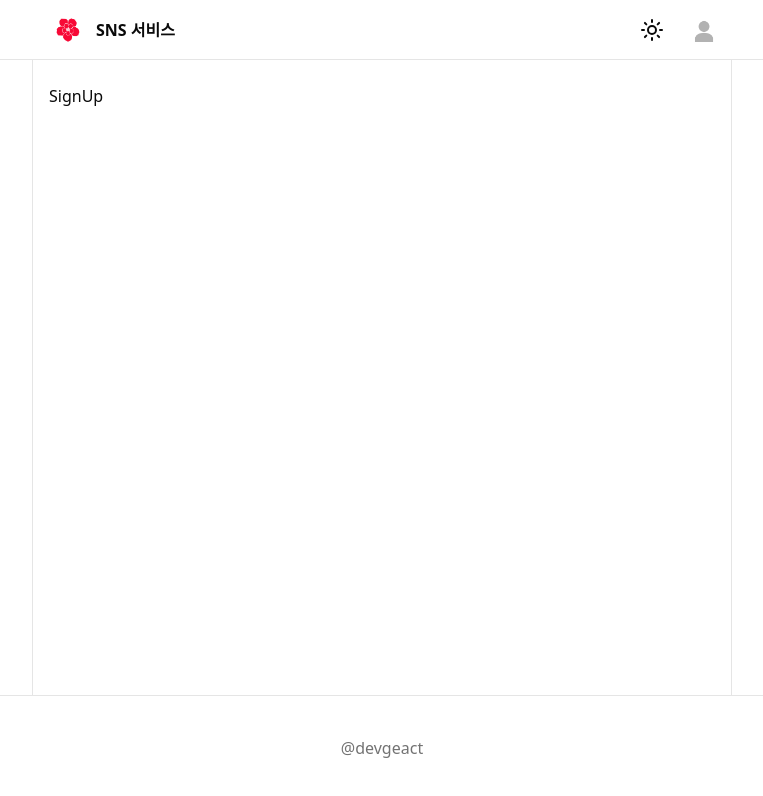
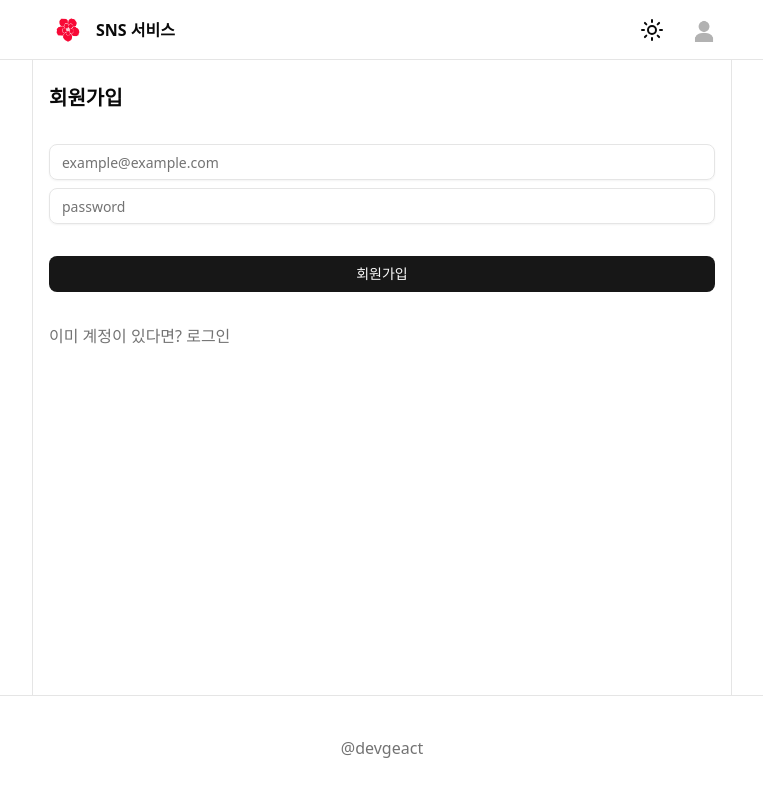
Before and after one commit to maintainline/til_next_supabase, a Next.js app: page /signup in a window 1280 px wide. Shown: the top 796 px of the page, without its empty margins (258-1021 px from the left). Built offline with nearby package versions, Linux system fonts and the light colour scheme; no server answers.

Commit message:
[docs] 이메일 회원 가입

```diff
--- /dev/null
+++ b/src/apis/auth.ts
@@ -0,0 +1,15 @@
+import supabase from '@/lib/supabase/client';
+
+// supabase 백엔드에 사용자 이메일 회원가입
+export async function signUpWithEmail({
+  email,
+  password,
+}: {
+  email: string;
+  password: string;
+}) {
+  // 웹 브라우저를 이용해서 이메일 회원가입
+  const { data, error } = await supabase.auth.signUp({ email, password });
+  if (error) throw error;
+  return data;
+}
--- /dev/null
+++ b/src/apis/create-todo.ts
@@ -0,0 +1,17 @@
+// Todo 를 등록하는 함수 : API 즉, 백엔드 연동용 함수
+
+export async function createTodo({
+  title,
+  content,
+}: {
+  title: string;
+  content: string;
+}) {
+  const response = await fetch(``, {
+    method: 'POST',
+    body: JSON.stringify({ title: title, content: content }),
+  });
+  if (!response.ok) throw new Error('할일등록에 실패');
+  const data = await response.json();
+  return data;
+}
--- a/src/app/signup/page.tsx
+++ b/src/app/signup/page.tsx
@@ -1,5 +1,65 @@
+'use client';
+import { Button } from '@/components/ui/button';
+import { Input } from '@/components/ui/input';
+import { useSignUp } from '@/hooks/mutations/useSignUp';
+import Link from 'next/link';
+import { useState } from 'react';
+
 function SignUp() {
-  return <div>SignUp</div>;
+  // 컴포넌트 상태
+  const [email, setEmail] = useState('');
+  const [password, setPassword] = useState('');
+
+  // Mutation Hook 활용하기
+  // 1. 이메일 mutation 훅
+  const { mutate, isPending } = useSignUp();
+
+  // 회원가입 버튼 클릭처리
+  const handleSignUpClick = () => {
+    if (!email.trim()) return;
+    if (!password.trim()) return;
+    // supabase 회원가입 처리 코드
+    mutate({ email: email, password: password });
+  };
+
+  return (
+    <div className='flex flex-col gap-8'>
+      <div className='text-xl font-bold'>회원가입</div>
+      <div className='flex flex-col gap-2'>
+        <Input
+          value={email}
+          disabled={isPending}
+          onChange={e => setEmail(e.target.value)}
+          type='email'
+          placeholder='example@example.com'
+        />
+        <Input
+          value={password}
+          disabled={isPending}
+          onChange={e => setPassword(e.target.value)}
+          type='password'
+          placeholder='password'
+        />
+      </div>
+      <div>
+        <Button
+          disabled={isPending}
+          className='w-full'
+          onClick={handleSignUpClick}
+        >
+          {isPending ? '회원등록중..' : '회원가입'}
+        </Button>
+      </div>
+      <div>
+        <Link
+          href={'/signin'}
+          className='text-muted-foreground hover:underline'
+        >
+          이미 계정이 있다면? 로그인
+        </Link>
+      </div>
+    </div>
+  );
 }
 
 export default SignUp;
--- /dev/null
+++ b/src/hooks/mutations/useCreateTodo.ts
@@ -0,0 +1,47 @@
+import { createTodo } from '@/apis/create-todo';
+import { useMutation, useQueryClient } from '@tanstack/react-query';
+
+const useCrateTodo = () => {
+  // 전체 useQuery로 만든 캐시와
+  // 전체 useMutation 으로 만든 캐시를 관리하는 저장소 참조
+  const queryClient = useQueryClient();
+
+  const { mutate, isPending } = useMutation({
+    mutationFn: createTodo,
+    // 요청이 시작 될때 실행됨.
+    onMutate: () => {
+      console.log('요청시작');
+    },
+    // 요청이 성공했을때 실행됨.
+    // 자동으로 성공된 데이터를 매개변수로 전달해 줌
+    onSuccess: newTodo => {
+      console.log('요청성공');
+      // 데이터 새로 읽기 좋은 자리
+      // window.location.reload();
+
+      // 아래는 데이터 전체를 모두 가지고오므로 부하가 발생할 소지가 있다.
+      // queryKey: ['todos'] : 가지고 있던 데이터를 갱신해줘
+      // queryClient.invalidateQueries({ queryKey: ['todos'] });
+      // 캐시에 직접 데이터를 추가해 주는 방식
+      queryClient.setQueryData<
+        { id: string; title: string; description: string }[]
+      >(['todo'].todo.list, prevTodos => {
+        if (!prevTodos) return [newTodo];
+        return [...prevTodos, newTodo];
+      });
+    },
+
+    // 요청이 실패했을때 실행됨.
+    // error 에는 에러가 자동으로 매개변수로 전달됨.
+    onError: error => {
+      console.log('요청에러', error);
+    },
+    // 요청이 완료되었을때 실행됨.
+    onSettled: () => {
+      console.log('요청완료');
+    },
+  });
+};
+
+// 외부로 훅 내보내기
+export default useCrateTodo;
--- /dev/null
+++ b/src/hooks/mutations/useSignUp.ts
@@ -0,0 +1,8 @@
+import { signUpWithEmail } from '@/apis/auth';
+import { useMutation } from '@tanstack/react-query';
+
+export function useSignUp() {
+  return useMutation({
+    mutationFn: signUpWithEmail,
+  });
+}
--- a/src/lib/supabase/client.ts
+++ b/src/lib/supabase/client.ts
@@ -6,3 +6,7 @@ const supabaseKey = process.env.NEXT_PUBLIC_SUPABASE_ANON_KEY;
 
 export const createClient = () =>
   createBrowserClient<Database>(supabaseUrl!, supabaseKey!);
+
+// 외부 클라이언트 컴포넌트에서 자유롭게 사용하도록 설정
+const supabase = createClient();
+export default supabase;
```
Also changed, not shown: 1 other file (tests, documents, lock files or other folders).
